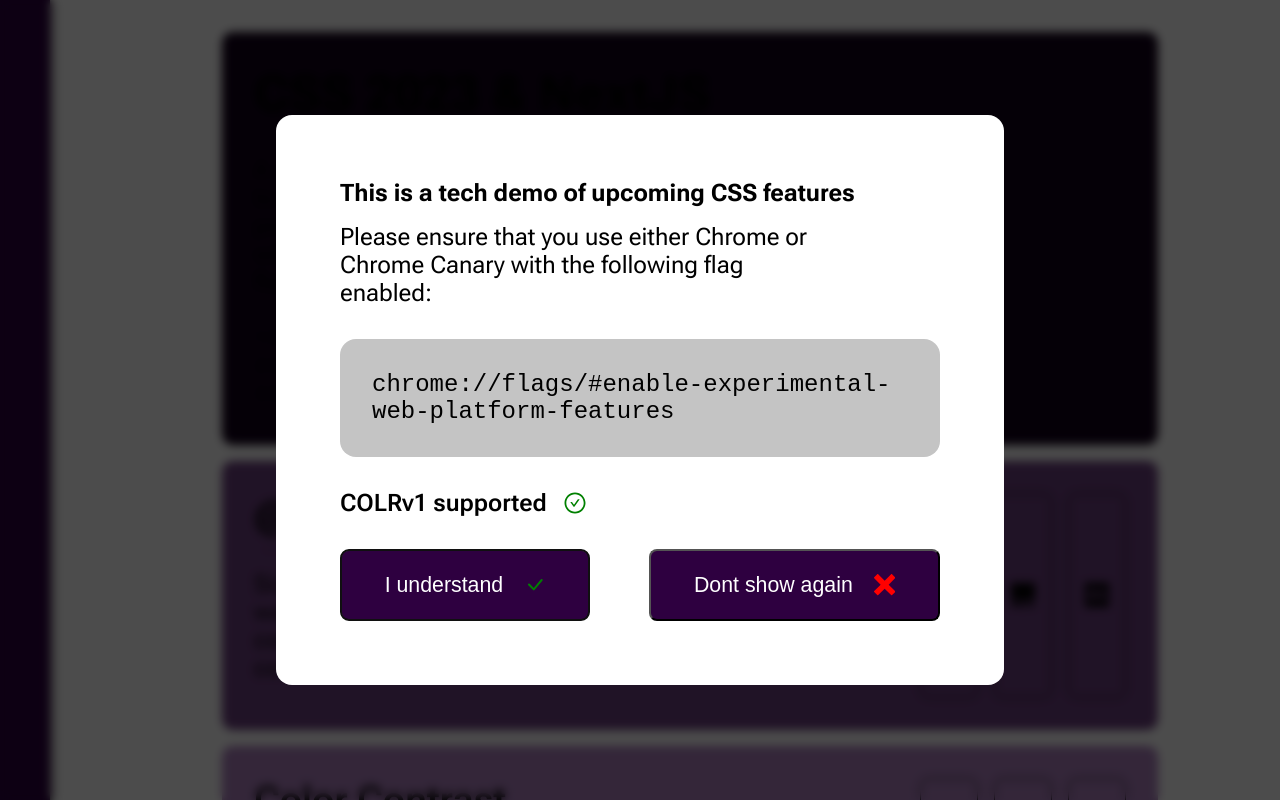
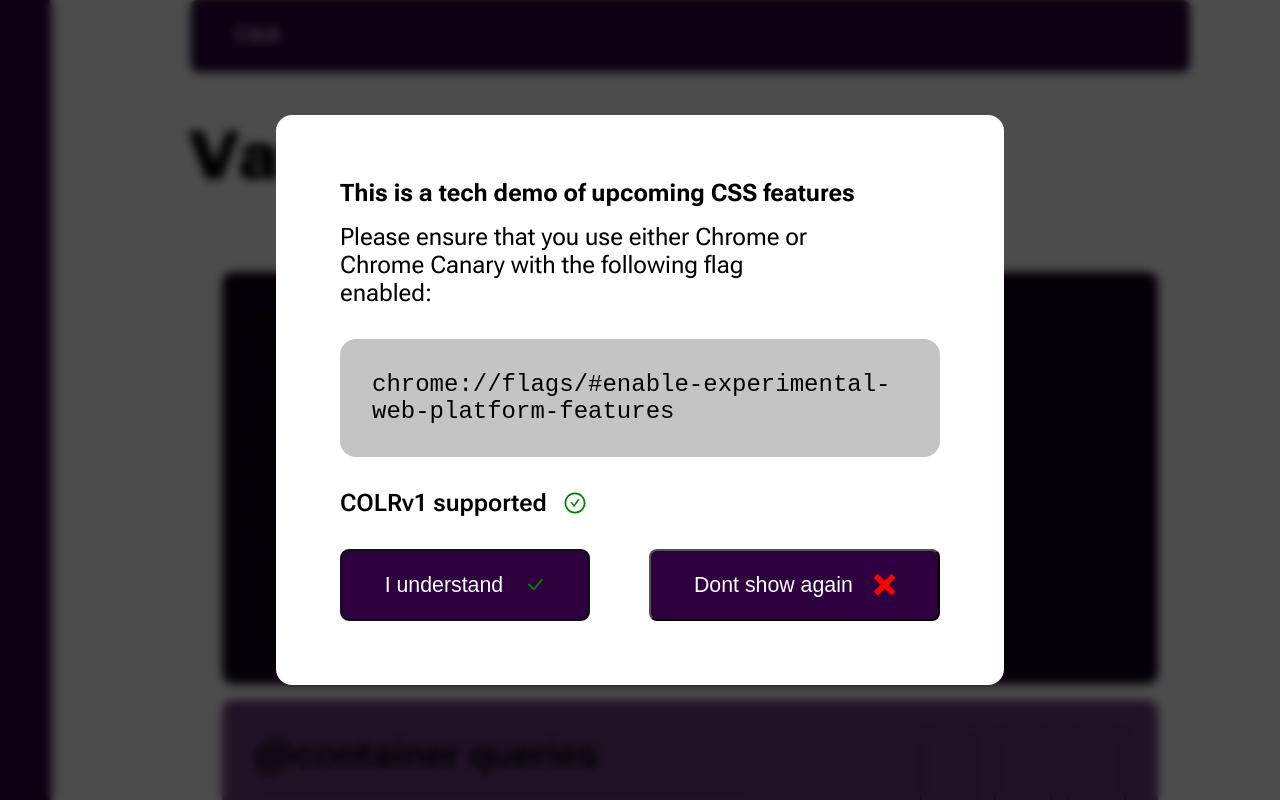
Before and after one commit to gotpop/css-2023, a Next.js app: page / in a window 1280 px wide. Shown: the top 800 px of the page. Built offline with nearby package versions, Linux system fonts and the light colour scheme; a web font is replaced by a local one.

Commit message:
Adding trigger

```diff
--- /dev/null
+++ b/src/components/Trigger/Trigger.module.css
@@ -0,0 +1,27 @@
+.button {
+  --iconColour: var(--white);
+
+  align-items: center;
+  background-color: var(--hwb-grape-4);
+  border-radius: var(--radius);
+  color: var(--iconColour);
+  cursor: pointer;
+  display: flex;
+  font-size: var(--size-l-1);
+  gap: calc(var(--paddingBtn) / 2);
+  padding: calc(var(--paddingBtn) / 2) var(--paddingBtn);
+  transition: background-color var(--timing) ease;
+
+  &:hover {
+    background-color: var(--accent);
+    color: var(--white);
+  }
+
+  & span {
+    color: var(--white);
+  }
+
+  & svg {
+    transition: fill var(--timing) ease;
+  }
+}
--- /dev/null
+++ b/src/components/Trigger/index.tsx
@@ -0,0 +1,16 @@
+import * as React from 'react'
+import { useContext, useRef } from 'react'
+import styles from './Trigger.module.css'
+import ColumnContext from '@context/MenuContext'
+
+export default function Trigger() {
+  const button = useRef(null)
+  const { setMenu } = useContext(ColumnContext)
+  const onClick = () => setMenu(prev => ({ open: !prev.open }))
+
+  return (
+    <button onClick={onClick} className={styles.button} ref={button}>
+      <span>Click</span>
+    </button>
+  )
+}
--- a/src/context/ColumnsContext.tsx
+++ /dev/null
@@ -1,16 +0,0 @@
-import { createContext, useState } from 'react'
-
-const ColumnContext = createContext(null)
-
-export function ColumnProvider({ children }) {
-  const [layout, setColumns] = useState({ columns: 2 })
-  const goSetColumns = value => setColumns(value)
-
-  return (
-    <ColumnContext.Provider value={{ layout, goSetColumns }}>
-      {children}
-    </ColumnContext.Provider>
-  )
-}
-
-export default ColumnContext
--- /dev/null
+++ b/src/context/MenuContext.tsx
@@ -0,0 +1,15 @@
+import { createContext, useState } from 'react'
+
+const MenuContext = createContext(null)
+
+export function MenuProvider({ children }) {
+  const [menu, setMenu] = useState({ open: false })
+
+  return (
+    <MenuContext.Provider value={{ menu, setMenu }}>
+      {children}
+    </MenuContext.Provider>
+  )
+}
+
+export default MenuContext
--- a/src/layouts/layout.tsx
+++ b/src/layouts/layout.tsx
@@ -1,20 +1,29 @@
-import React from 'react'
+import React, { useContext, useEffect } from 'react'
 import Head from 'next/head'
-import Header from '../components/Header'
-import Footer from '../components/Footer'
+import Header from '@components/Header'
+import Footer from '@components/Footer'
+import MenuContext from '@context/MenuContext'
+import Trigger from '@components/Trigger'
 
 export default function Layout(props) {
   const { children } = props
+  const { menu } = useContext(MenuContext)
+
+  useEffect(() => {
+    console.log('menu :', menu);
+  }, [menu])
 
   return (
     <>
       <Head>
-        <title>NextJS Demo</title>
+        <title>CSS 2023</title>
         <link rel="icon" href="/favicon.ico" />
       </Head>
       <div className="site">
         <Header />
         <div className="main-wrap">
+          <Trigger />
+          <h1>Value: {menu?.open?.toString()}</h1>
           <main className="main">{children}</main>
         </div>
         <Footer />
```
Also changed, not shown: src/pages/_app.tsx (+4 -4 lines).
